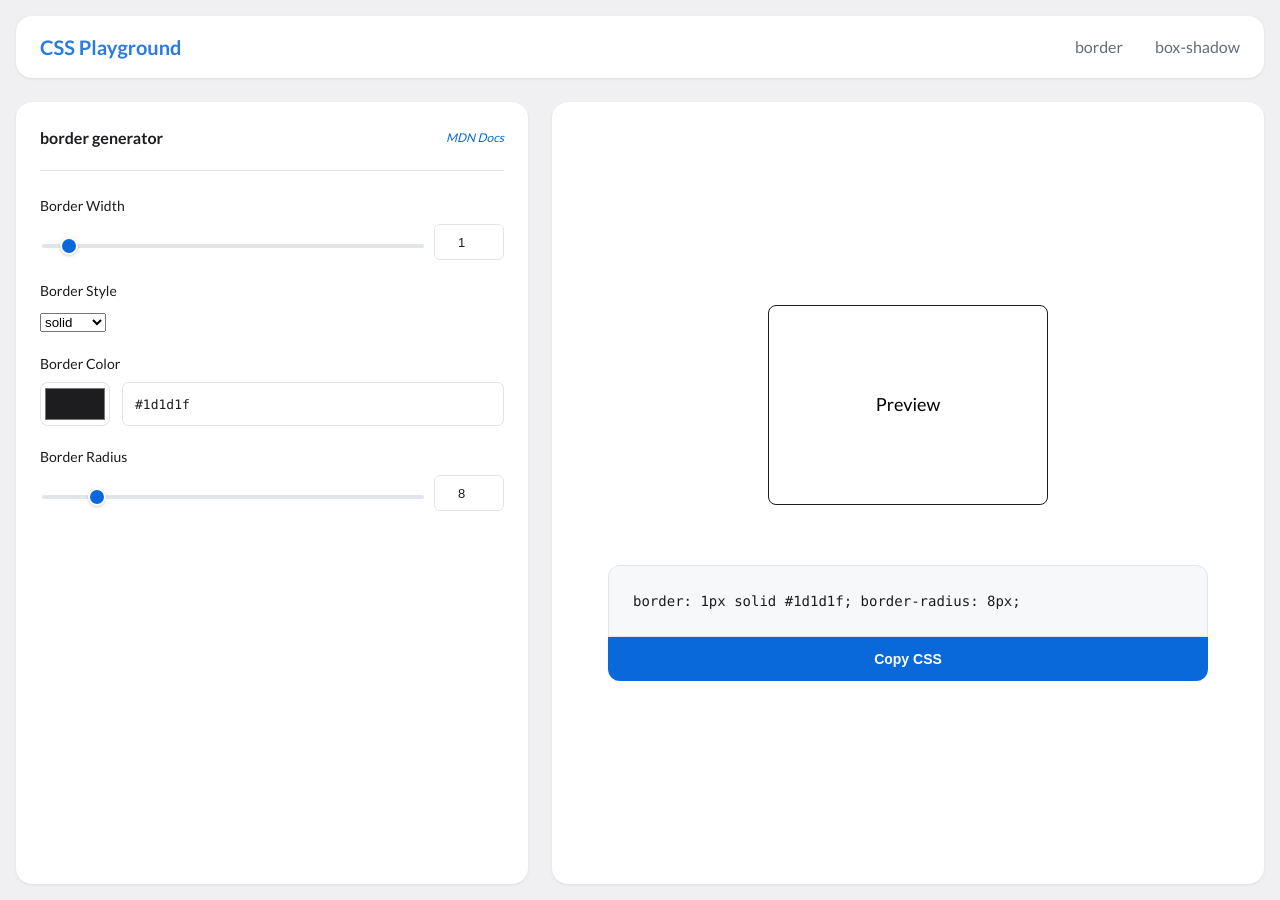
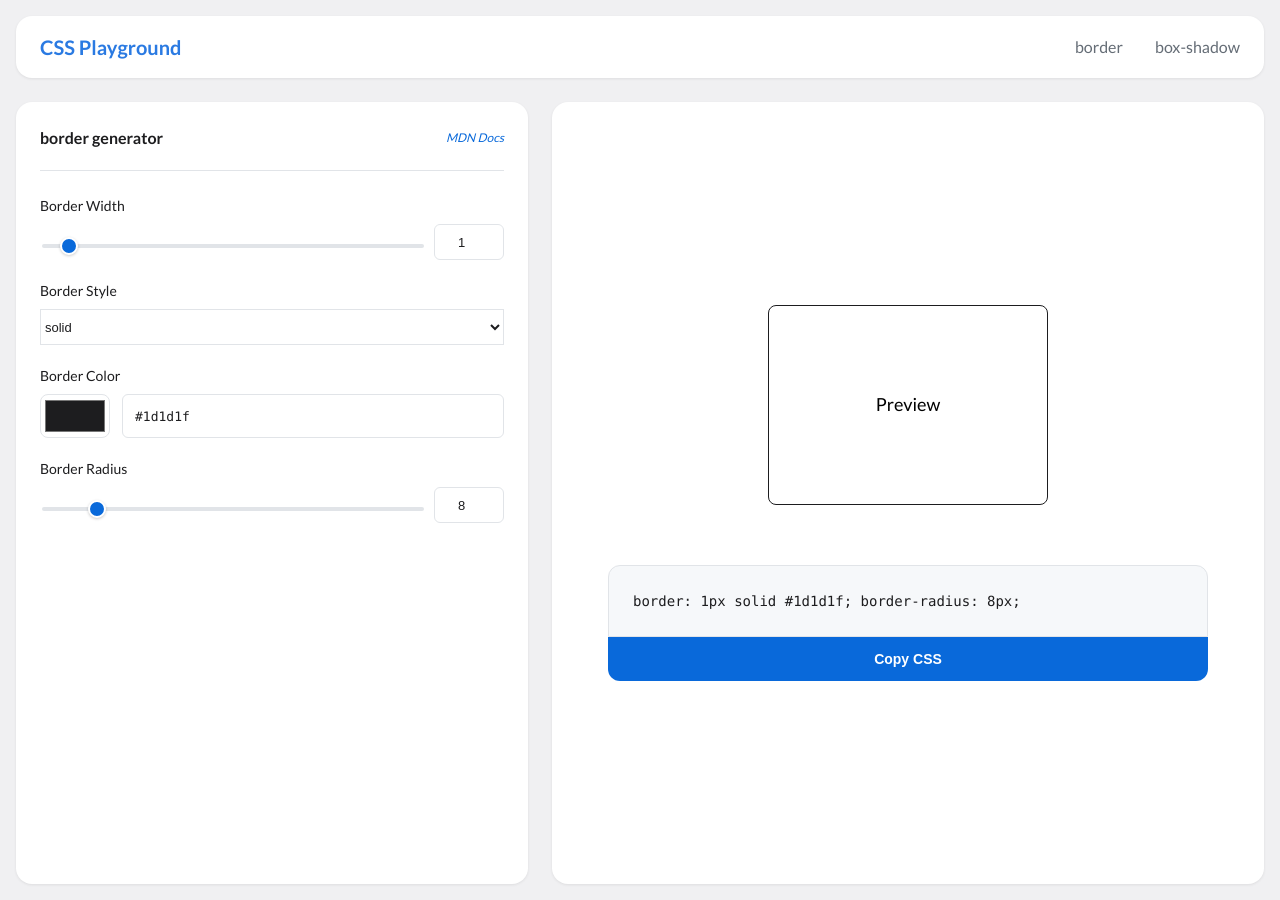
Before and after one commit to naher94/css-playground, a Jekyll site: the page built from border.html, in a window 1280 px wide. Built offline with Jekyll 4.4.1, drawn with Linux system fonts in a browser that asks for light colours.

Commit message:
Update box-shadow.scss

```diff
--- a/_sass/box-shadow.scss
+++ b/_sass/box-shadow.scss
@@ -54,6 +54,25 @@
   font-weight: 500;
   color: var(--text-color);
   font-size: 0.875rem;
+}
+
+/* Style selects inside control groups to match other input controls */
+.control-group select {
+  width: 100%;
+  height: 36px;
+  border: 1px solid var(--bs-border);
+  background: white;
+  color: var(--text-color);
+  font-size: 13px;
+  font-weight: 500;
+  cursor: pointer;
+  transition: all 0.15s ease;
+}
+
+.control-group select:focus {
+  outline: none;
+  border-color: var(--bs-primary);
+  box-shadow: 0 0 0 3px var(--bs-focus-ring);
 }
 
 .slider-container {
```
